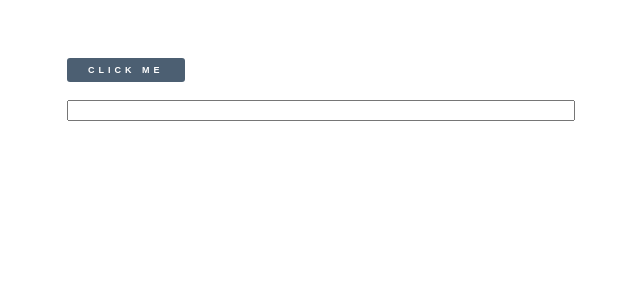
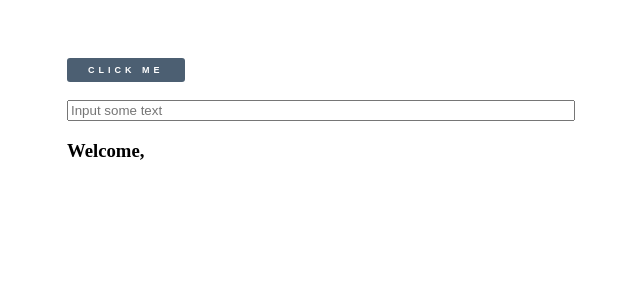
Before and after one commit to saidmsaif/react-p, a React (Create React App) app: page / in a window 1280 px wide. Shown: the top 300 px of the page, without its empty margins (323-963 px from the left). Built offline with nearby package versions, Linux system fonts and the light colour scheme.

Commit message:
React 2 way Data Binding

```diff
--- a/src/components/New.jsx
+++ b/src/components/New.jsx
@@ -2,8 +2,16 @@ import React, { Component } from 'react'
 import classes from './stylesheet/style.module.css'
 
 export default class New extends Component {
+    state = {
+        name: ''
+    }
+
     handleButtonclick = (event) => {
         console.log(event.target);
+    }
+
+    showText = (event) => {
+        this.setState({name: event.target.value})
     }
 
     render() {
@@ -18,7 +26,12 @@ export default class New extends Component {
 
                 <br /><br />
 
-                <input type="text"/>
+                <input
+                    type="text"
+                    placeholder='Input some text'
+                    onChange={this.showText}
+                />
+                <h3>Welcome, {this.state.name}</h3>
             </div>
         )
     }
```
